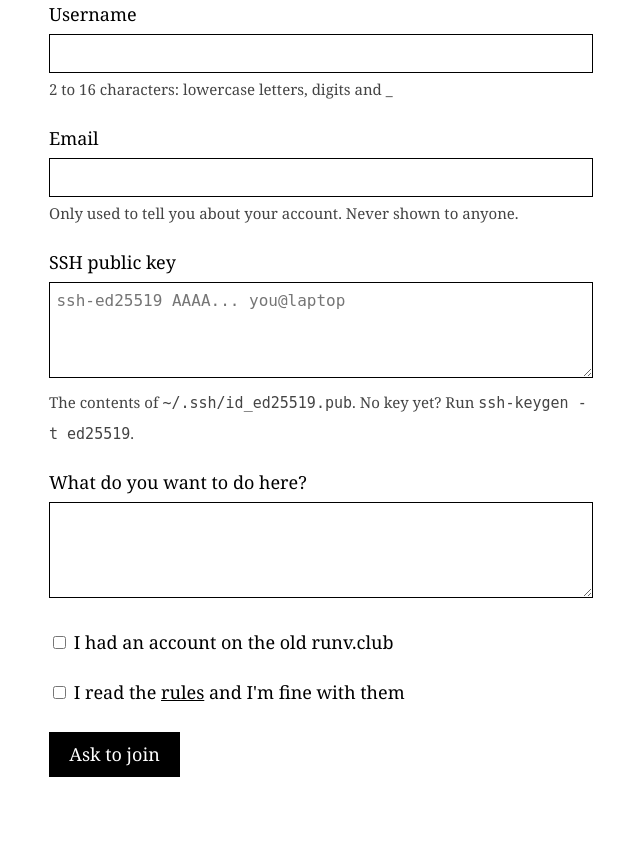
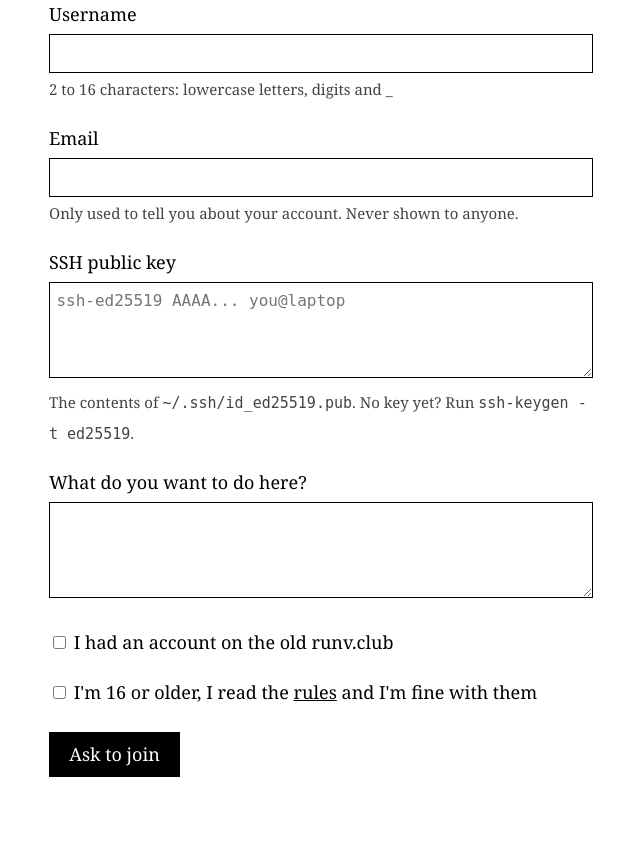
Before and after one commit to runvclub/runv.club, a Flask app: template roles/join/files/app/templates/join.html in a window 1280 px wide. Shown: the part 319-1160 px from the top of the page, without its empty margins (319-959 px from the left). Run offline with Flask 3, Linux system fonts and the light colour scheme; the template is opened without the code that fills it, so the values that code supplies are empty.

Commit message:
16 or older, in the rules and at signup

```diff
--- a/roles/join/files/app/templates/join.html
+++ b/roles/join/files/app/templates/join.html
@@ -44,7 +44,7 @@
   </div>
   <div class="check">
     <input type="checkbox" id="rules" name="rules" required>
-    <label for="rules">I read the <a href="/rules">rules</a> and I'm fine with them</label>
+    <label for="rules">I'm 16 or older, I read the <a href="/rules">rules</a> and I'm fine with them</label>
   </div>
 
   <button type="submit">Ask to join</button>
--- a/roles/web/files/site/privacy.html
+++ b/roles/web/files/site/privacy.html
@@ -44,6 +44,8 @@
 <h2>Chat</h2>
 <p>#runv lives on tilde.chat, a separate network run by other people, with <a href="https://tilde.wiki/Code_of_conduct">its own rules</a> and its own logs.</p>
 
+<p>Accounts are for people 16 or older. If we find out a member is younger, the account and everything in it is deleted.</p>
+
 <p>The LGPD (Brazil) and the GDPR (EU) give you the right to see, correct and delete what we hold about you. Write to <a href="mailto:admin@runv.club">admin@runv.club</a> and we'll answer within 15 days.</p>
 
 <p><a href="/">runv.club</a> · <a href="/rules">rules</a></p>
--- a/roles/web/files/site/rules.html
+++ b/roles/web/files/site/rules.html
@@ -18,6 +18,8 @@
 <h1>Rules</h1>
 
 <p>runv.club is one small computer shared by everyone on it. These rules are what keeps that working.</p>
+
+<p>You need to be 16 or older to have an account.</p>
 
 <p>Be decent to people. No harassment, hate, threats, or posting anyone's private information. That covers your pages, your files and #runv.</p>
 
```
Also changed, not shown: 1 other file.
